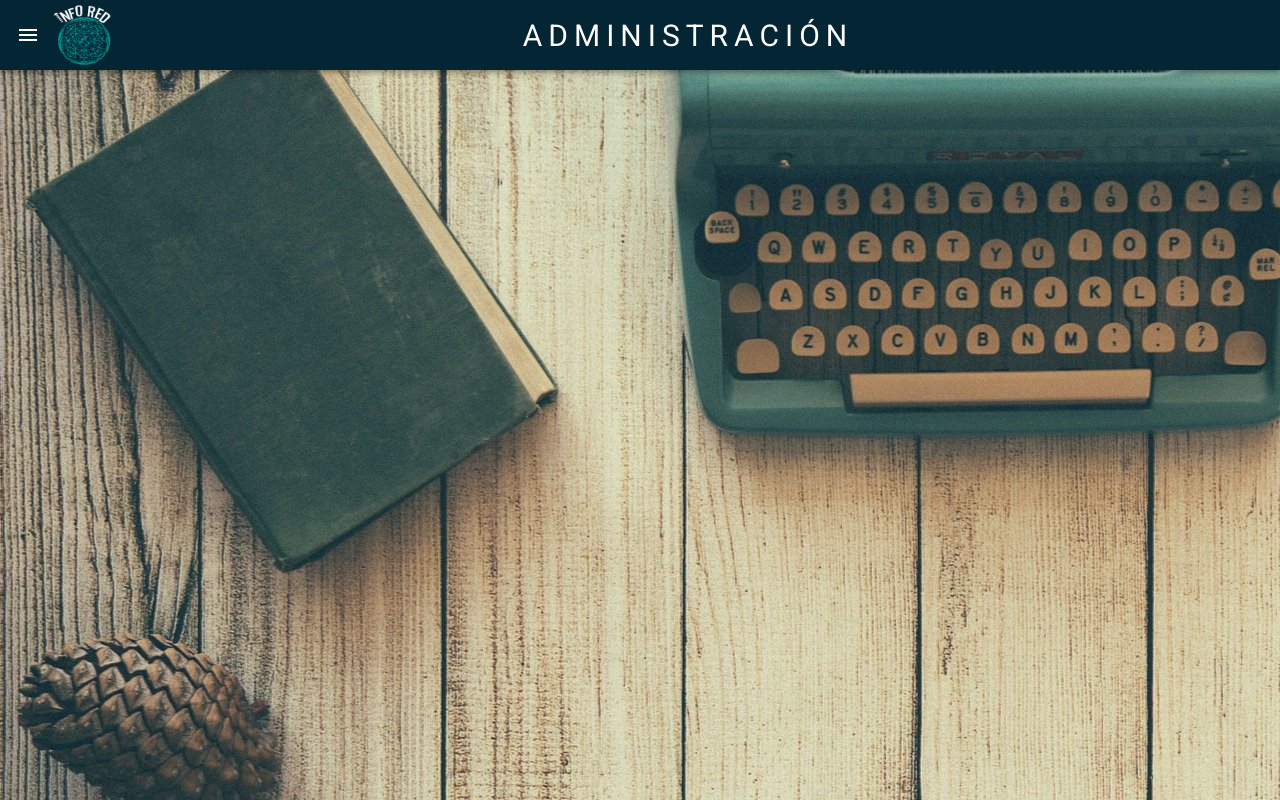
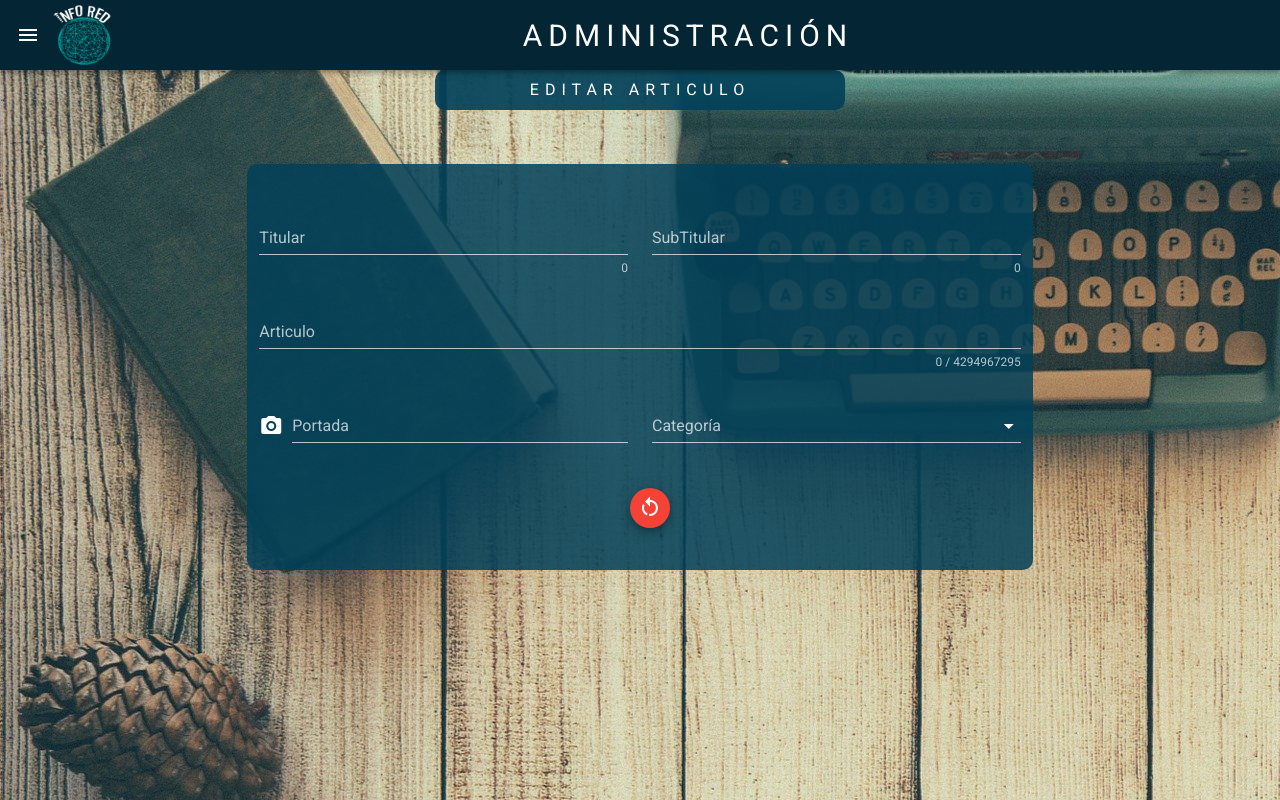
Before and after one commit to AGomezJordan/ProyectoFinal, a Vue app in the folder info-red/: page /Administracion/EditarArticulo/1 in a window 1280 px wide. Built offline with nearby package versions, Linux system fonts and the light colour scheme.

Commit message:
Ventana ValidarArticulos Acabada

```diff
--- a/info-red/src/router/index.js
+++ b/info-red/src/router/index.js
@@ -48,6 +48,11 @@ Vue.use(VueRouter)
       path: '/Administracion/ValidarArticulos/:id',
       name: 'ValidarArticulos',
       component: () => import('../views/ValidarArticulos.vue')
+    },
+    { //VENTANA PARA EDITAR ARTICULOS
+      path: '/Administracion/EditarArticulo/:id',
+      name: 'EditarArticulo',
+      component: () => import('../views/EditarArticulo.vue')
     }
 ]
 
--- /dev/null
+++ b/info-red/src/views/EditarArticulo.vue
@@ -0,0 +1,172 @@
+<template>
+    <div>
+        <!-- TITULO -->
+        <v-row>
+            <v-col cols="0" md="4"></v-col>
+            <v-col cols="12" md="4">
+                <div class="titular text-center">EDITAR ARTICULO</div>
+            </v-col>
+            <v-col cols="0" md="4"></v-col>
+        </v-row>
+
+        <!-- FORMULARIO -->
+        <v-row>
+            <v-col cols="0" md="2"></v-col>
+            <v-col cols="12" md="8">
+                <form>
+                <v-row class="formulario">
+                    <!-- TITULAR -->
+                    <v-col cols="12" md="6">
+                        <v-text-field
+                                v-model="$v.titular.$model"
+                                counter
+                                :rules="nameRules"
+                                label="Titular"
+                                color="success"
+                                dark
+                        ></v-text-field>
+                    </v-col>
+                    <!-- SUBTITULAR -->
+                    <v-col cols="12" md="6">
+                        <v-text-field
+                                v-model="$v.subtitular.$model"
+                                counter
+                                :rules="nameRules"
+                                label="SubTitular"
+                                color="success"
+                                dark
+                        ></v-text-field>
+                    </v-col>
+                    <!-- ARTICULO -->
+                    <v-col cols="12">
+                        <v-textarea
+                                auto-grow
+                                :rules="articuloRules"
+                                :counter="4294967295"
+                                label="Articulo"
+                                rows="1"
+                                color="success"
+                                dark
+                                v-model="$v.articulo.$model"
+                        ></v-textarea>
+                    </v-col>
+                    <!-- PORTADA -->
+                    <v-col cols="12" md="6">
+                        <v-file-input
+                                label="Portada"
+                                placeholder="Selecciona la portada"
+                                prepend-icon="mdi-camera"
+                                dark
+                                color="success"
+                                :rules="portadaRules"
+                                @change="validateFoto()"
+                                accept="image/jpeg"
+                                v-model="portada"
+                        ></v-file-input>
+                    </v-col>
+                    <!-- CATEGORIA -->
+                    <v-col cols="12" md="6">
+                        <v-select
+                                :items="categorias"
+                                label="Categoría"
+                                dark
+                                color="success"
+                                v-model="$v.categoria.$model"
+                        ></v-select>
+                    </v-col>
+                    <!-- BOTONES -->
+                    <v-col cols="12" class="text-center">
+                        <!-- ENVIAR -->
+                        <v-btn
+                            color="success"
+                            class="mr-5"
+                            fab
+                            small
+                            dark
+                            v-if="!$v.$invalid && valido && portada"
+                            type="submit"
+                        >
+                            <v-icon>mdi-check</v-icon>
+                        </v-btn>
+                        <!-- BORRAR -->
+                        <v-btn color="error" class="ml-5" fab small dark @click="borrarformulario()">
+                            <v-icon>mdi-restart</v-icon>
+                        </v-btn>
+                    </v-col>
+                </v-row>
+                </form>
+            </v-col>
+            <v-col cols="0" md="2"></v-col>
+        </v-row>
+    </div>
+</template>
+
+<script>
+    import {required, maxLength} from 'vuelidate/lib/validators'
+    export default {
+        name: "CrearArticulo",
+        data(){
+            return{
+                valido: false,
+                titular: '',
+                subtitular: '',
+                articulo:'',
+                portada:null,
+                categorias: ['Politica', 'Economia', 'Deporte', 'Educación'],
+                categoria: '',
+                nameRules: [
+                    v => !!v || 'Titulo Requerido',
+                ],
+                articuloRules: [
+                    v => !!v || 'Articulo Requerido',
+                    v => (v && v.length <= 4294967295) || 'Articulo maximo 4 294 967 295 caracteres',
+                ],
+                portadaRules: [
+                    v => !!v || 'Portada Requerida',
+                    v => (v && v.size <7000000) || 'Foto demasiado grande. Max 7 MB',
+                ]
+            }
+        },
+        validations:{
+            titular:{required},
+            subtitular:{required},
+            categoria:{required},
+            articulo:{required, maxLength:maxLength(4294967295)}
+        },
+        methods:{
+            borrarformulario(){
+                this.$v.titular.$model='';
+                this.$v.subtitular.$model='';
+                this.$v.articulo.$model='';
+                this.portada=null;
+                this.$v.categoria.$model='';
+            },
+            validateFoto(){
+                if (this.portada.size > 7000000){
+                    this.valido = false
+                }else{
+                    this.valido = true
+                }
+            }
+        }
+    }
+</script>
+
+<style scoped>
+    .titular{
+        border-radius: 10px 10px 10px 10px;
+        background-color: rgba(2, 64, 89, 0.91);
+        color: white;
+        letter-spacing: 6px;
+        padding: 8px;
+    }
+    .formulario{
+        border-radius: 10px 10px 10px 10px;
+        background-color: rgba(2, 64, 89, 0.85);
+        color: white;
+        margin: 30px;
+        padding-top: 30px;
+        padding-bottom: 30px;
+        font-size: 25px;
+    }
+</style>
--- a/info-red/src/views/ValidarArticulos.vue
+++ b/info-red/src/views/ValidarArticulos.vue
@@ -1,5 +1,73 @@
 <template>
     <div class="white--text c">
+        <!-- ACCIONES -->
+        <div class="acciones">
+            <v-row class="text-center">
+                <v-col cols="6" md="3">
+                    <v-btn
+                        color="info"
+                        @click="$router.push({name: 'EditarArticulo', params:{id: '121asd1231asd'}})"
+                    >
+                        EDITAR
+                    </v-btn>
+                </v-col>
+                <v-col cols="6" md="3">
+                    <v-btn
+                        color="success"
+                        @click="publicar()"
+                    >
+                        PUBLICAR
+                    </v-btn>
+                </v-col>
+                <v-col cols="6" md="3">
+                    <v-btn
+                        color="accent"
+                        @click="despublicar()"
+                    >
+                        DESPUBLICAR
+                    </v-btn>
+                </v-col>
+                <v-col cols="6" md="3">
+                    <v-btn
+                    color="error"
+                    @click="dialog = true"
+                    >
+                        BORRAR
+                    </v-btn>
+                </v-col>
+            </v-row>
+        </div>
+
+        <!-- DIALOG -->
+        <v-dialog
+                v-model="dialog"
+                max-width="290"
+        >
+            <div class="tarjeta">
+                <v-card class="text-center" color="secondary" dark>
+                    <v-card-text class="headline titulo pt-3 white--text">
+                        ¿QUIERES ELIMINAR EL ARTICULO?
+                    </v-card-text>
+
+                    <v-card-text class="text-center">
+                        <v-btn
+                                color="success darken-1"
+                                @click="eliminar()"
+                        >
+                            SI
+                        </v-btn>
+                        <v-btn
+                                color="error darken-1"
+                                @click="dialog = false"
+                        >
+                            NO
+                        </v-btn>
+                    </v-card-text>
+                </v-card>
+            </div>
+        </v-dialog>
+
+        <!-- ARTÍCULO -->
         <div class="content align-content-center">
                 <v-row>
                     <v-col cols="0" md="1"></v-col>
@@ -66,10 +134,12 @@
 
 <script>
     import {mapState, mapMutations} from 'vuex'
+    import router from '@/router'
     export default {
         name: "Articulo",
         data(){
             return{
+                dialog: false,
             }
         },
         components: {
@@ -86,7 +156,20 @@
             this.setBack(false)
         },
         methods:{
-            ...mapMutations(['setBack'])
+            ...mapMutations(['setBack']),
+            eliminar(){
+                alert("eliminado")
+                this.dialog = false
+                router.push({name: 'ConsultarArticulos'})
+            },
+            publicar(){
+                alert("Publicado")
+                router.push({name: 'ConsultarArticulos'})
+            },
+            despublicar(){
+                alert("Despublicado")
+                router.push({name: 'ConsultarArticulos'})
+            },
         }
     }
 </script>
@@ -116,4 +199,9 @@
         line-height: 25px;
         font-size: 1.08em;
     }
+    .acciones{
+        position: fixed;
+        z-index: 2;
+        width: 100%;
+    }
 </style>
```
